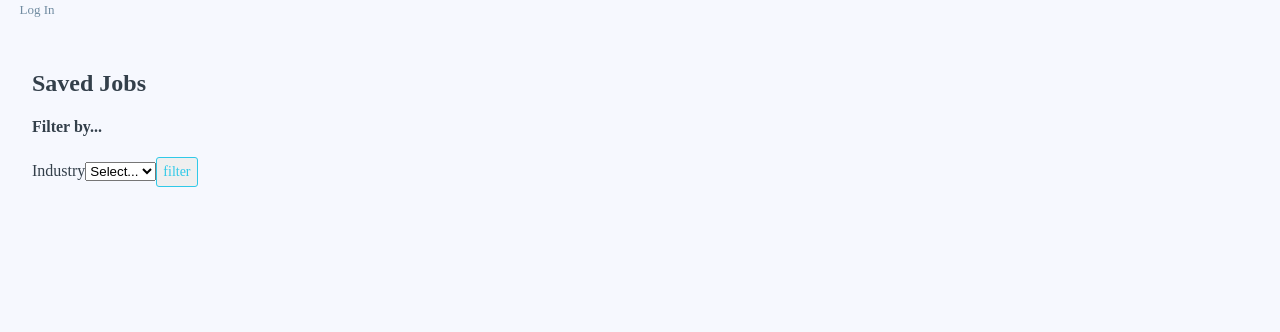
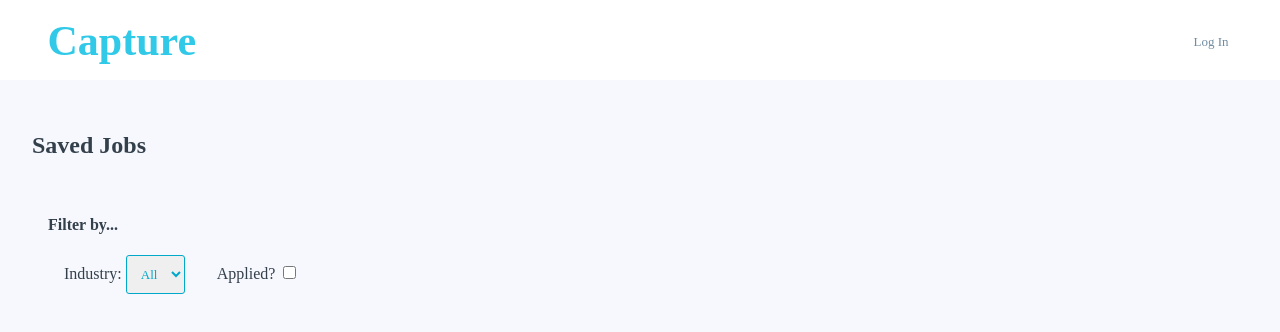
Before and after one commit to siobhanpmahoney/app-tracker, a React (Create React App) app: page /myjobs in a window 1280 px wide. Shown: the top 332 px of the page. Built offline with nearby package versions, Linux system fonts and the light colour scheme; a web font is replaced by a local one.

Commit message:
version used for video demo

```diff
--- a/src/App.css
+++ b/src/App.css
@@ -9,6 +9,15 @@ body {
   margin: 0em;
   padding: 0em;
   background: #f6f8fe;
+}
+
+.filters select {
+  border: 1px solid #00A8CA;
+  color: #00A8CA;
+  font-family: "Avenir";
+  font-size: 13px;
+  padding: 10px 10px;
+  border-radius: 3px;
 }
 
 input[type=submit] {
@@ -29,6 +38,24 @@ input[type=submit] {
   font-family: "Avenir";
   font-size: 14px;
   padding: 6px 6px;
+}
+
+.login input[type=text], input[type=password] {
+  border: 1px solid #00A8CA;
+  color: #00A8CA;
+  font-family: "Avenir";
+  font-size: 14px;
+  padding: 12px 12px;
+  margin: 1em
+}
+
+.appliedStatus input[type=checkbox] {
+  border: 1px solid #00A8CA;
+  color: #00A8CA;
+  font-family: "Avenir";
+  font-size: 14px;
+  padding: 6px 6px;
+  border-radius: 3px;
 }
 
 .myJobDetailDashboard input[type=checkbox] {
@@ -74,7 +101,6 @@ input[type=submit] {
   margin: 12px 6px;
   padding: 6px 6px;
   border-radius: 6px;
-
 }
 
 
--- a/src/components/Login.js
+++ b/src/components/Login.js
@@ -54,11 +54,14 @@ class Login extends React.Component {
   render() {
     console.log(this.props)
     return (
+      <div className="login">
+
       <form>
       <input type="text" name="username" onChange={this.formListener} />
       <input type="password" name="password" onChange={this.formListener} />
-      <button onClick={this.loginUser}>Login</button>
+      <button className="buttons" onClick={this.loginUser}>Login</button>
       </form>
+      </div>
     )
   }
 }
--- a/src/components/NavBar.js
+++ b/src/components/NavBar.js
@@ -3,6 +3,7 @@ import { bindActionCreators } from 'redux';
 import { connect } from 'react-redux';
 import * as Actions from '../actions'
 import { NavLink } from 'react-router-dom';
+import { withRouter } from 'react-router';
 
 const link = {
   width: '100px',
@@ -26,42 +27,44 @@ class NavBar extends React.Component {
   renderHTML = () => {
     if (!!this.props.currentUser) {
       return (
-        <div style={{backgroundColor:"white", padding:"1em"}}>
-          <span style={{color:"#30c9e8", fontSize:"42px", fontWeight:"800", fontFamily:"Montserrat", style:"inline", marginTop:"0.75em", padding:"0.75em"}}>Capture</span>
+        <span style={{backgroundColor:"white", padding:"1em", margin:"1em"}}>
+
           <span style={{float:"right", style:"inline"}}>
         <NavLink to="/" exact style={link} activeStyle={{backgroundColor:'#7FE6E1', color:"white", textDecoration:"none"}}>Profile</NavLink>
 
-        <NavLink to="/search/companies" exact style={link} activeStyle={{color:'#EBBF83', fontWeight:"800"}}>Explore Companies</NavLink>
+      <NavLink to="/search/jobs" exact style={link} activeStyle={{backgroundColor:'#7FE6E1', color:"white", textDecoration:"none"}}>Search Jobs</NavLink>
 
-        <NavLink to="/search/jobs" exact style={link} activeStyle={{backgroundColor:'#7FE6E1', color:"white", textDecoration:"none"}}>Search Jobs</NavLink>
+        <NavLink to="/search/companies" exact style={link} activeStyle={{backgroundColor:'#7FE6E1', color:"white", textDecoration:"none"}}>Explore Companies</NavLink>
+
+        <NavLink to="/myjobs" exact style={link} activeStyle={{backgroundColor:'#7FE6E1', color:"white", textDecoration:"none"}}>My Jobs</NavLink>
 
       <NavLink to="/mycompanies" exact style={link} activeStyle={{backgroundColor:'#7FE6E1', color:"white", textDecoration:"none"}}>My Companies</NavLink>
 
-      <NavLink to="/myjobs" exact style={link} activeStyle={{backgroundColor:'#7FE6E1', color:"white", textDecoration:"none"}}>My Jobs</NavLink>
 
     <NavLink onClick={this.props.logOutUser} to="/logout" exact style={link} activeStyle={{backgroundColor:'#7FE6E1', color:"white", textDecoration:"none"}}> Log Out </NavLink>
     </span>
-    </div>
+  </span>
   )
 
       } else {
         return (
-          <div>
+          <span style={{float:"right", style:"inline", margin:"1em"}}>
           <NavLink
             to="/login"
             exact
             style={link}
             activeStyle={{
-              background: '#FF5370'
+              backgroundColor:'#7FE6E1', color:"white", textDecoration:"none"
             }}>Log In</NavLink>
-            </div>
+        </span>
         )
       }
     }
 
   render() {
     return (
-      <div className="navbar">
+      <div className="navbar" style={{backgroundColor:"white", padding:"1em"}}>
+        <span style={{color:"#30c9e8", fontSize:"42px", fontWeight:"800", fontFamily:"Montserrat", style:"inline", marginTop:"0.75em", padding:"0.75em"}}>Capture</span>
         {this.renderHTML()}
       </div>)
     }
@@ -85,4 +88,4 @@ function mapDispatchToProps(dispatch) {
   return bindActionCreators(Actions, dispatch);
 }
 
-export default connect(mapStateToProps, mapDispatchToProps)(NavBar);
+export default withRouter(connect(mapStateToProps, mapDispatchToProps)(NavBar));
--- a/src/components/Profile.js
+++ b/src/components/Profile.js
@@ -3,6 +3,8 @@ import React from 'react'
 import { bindActionCreators } from 'redux';
 import { connect } from 'react-redux';
 import * as Actions from '../actions'
+import { withRouter } from 'react-router';
+
 import JobSuggestionContainer from './jobExplorer/JobSuggestionContainer'
 import CompanySuggestionContainer from './companyExplorer/CompanySuggestionContainer'
 import MyJobsResourceFeedInterviews from './myJobs/MyJobsResourceFeedInterviews'
@@ -43,14 +45,14 @@ class Profile extends React.Component {
         <div className="welcome">Welcome Back, {this.props.currentUser.user.username}!</div>
 
 
-        <div className="jobSuggestions" style={{background:"#cfdae6", margin:"1em -1em"}}>
+        <div className="jobSuggestions" style={{ margin:"1em -1em"}}>
           <div className="insideJobSuggestions" style={{margin:"1em", padding:"0.5em"}}>
           <h1><b>Suggested Jobs</b></h1>
           <JobSuggestionContainer currentUser={this.props.currentUser} savedJobs={this.props.savedJobs} savedCategories={this.props.savedCategories} savedIndustries={this.props.savedIndustries} addToSavedJobs={this.props.addToSavedJobs}  categoryUrl={this.categoryUrl()}/>
           </div>
         </div>
 
-        <div className="companySuggestionContainer" style={{margin:"1em", padding: "1em"}}>
+        <div className="companySuggestionContainer" style={{margin:"1em", padding: "1em", clear:"both"}}>
 
         <CompanySuggestionContainer industryUrl={this.industryUrl()} />
         </div>
@@ -78,4 +80,4 @@ function mapDispatchToProps(dispatch) {
   return bindActionCreators(Actions, dispatch);
 }
 
-export default connect(mapStateToProps, mapDispatchToProps)(Profile);
+export default withRouter(connect(mapStateToProps, mapDispatchToProps)(Profile));
--- a/src/components/companyExplorer/CompanyDetail.js
+++ b/src/components/companyExplorer/CompanyDetail.js
@@ -93,9 +93,6 @@ class CompanyDetail extends React.Component {
     </div>
   }
 
-    <div className="myCompanySocial" style={{clear:"both"}}>
-      <h2>Keep Up-to-Date with {this.state.company.name} on Social Media</h2>
-    </div>
 
 {this.state.company &&
     <div className="myCompanyPressReleases" style={{clear:"both"}}>
--- a/src/components/jobExplorer/JobSuggestionContainer.js
+++ b/src/components/jobExplorer/JobSuggestionContainer.js
@@ -56,7 +56,6 @@ class JobSuggestionContainer extends React.Component {
           return <JobSearchResultItem job={j} key={j.id} savedJobs={this.props.savedJobs} addToSavedJobs={this.props.addToSavedJobs} museJobId={j.id}/>
         })}
 
-xxxx
 </div>
       </div>
     )
--- a/src/components/myJobs/MyJobsContainer.js
+++ b/src/components/myJobs/MyJobsContainer.js
@@ -19,11 +19,16 @@ class MyJobsContainer extends React.Component {
 
 
   filterSelect = (event) => {
-    event.preventDefault()
     let filterName = event.target.name
-    let filterValue = event.target.value
-    let currentState = this.state.filterSelection
-    currentState[filterName] = filterValue
+    let filterValue = event.target.type === 'checkbox' ? event.target.checked : event.target.value
+    let currentState = Object.assign({},
+      this.state.filterSelection
+    );
+    if (event.target.value != '') {
+      currentState[filterName] = filterValue
+    } else {
+      delete currentState[filterName];
+    }
     this.setState({
       filterSelection: currentState
     })
@@ -37,7 +42,6 @@ class MyJobsContainer extends React.Component {
       let jobs = this.props.savedJobs.slice(0)
       filters.forEach((f) => {
         jobs = jobs.filter((job) => job[f] == this.state.filterSelection[f])
-        return jobs
       })
       console.log(jobs)
       return jobs
@@ -46,6 +50,7 @@ class MyJobsContainer extends React.Component {
 
 
   render() {
+    console.log("in render")
     console.log(this.state)
     const displayJobs = this.showJobs()
     console.log(displayJobs)
@@ -53,21 +58,29 @@ class MyJobsContainer extends React.Component {
       <div className="mySavedJobList">
         <h2>Saved Jobs</h2>
 
-        <div className="industryFilter">
+        <div className="filters" style={{float:"left", padding:"1em"}}>
+
           <h4>Filter by... </h4>
-          <label>Industry
-            <select name="company_industry" onChange={this.filterSelect}>
-              <option value=''>Select...</option>
+          <span className="industryFilter" style={{padding:"1em"}}>
+          <label style={{paddingRight:"1em"}}>Industry: <select name="company_industry" onChange={this.filterSelect}>
+              <option value=''>All</option>
             {this.props.savedIndustries.map((industry) => {
               return <option value={industry.name} name="company_industry">{industry.name}</option>
             })}
             </select>
-            <input type="submit" onClick={this.showJobs} value="filter" />
+
           </label>
+          </span>
+
+          <span className="appliedStatus">
+            <label style={{paddingRight:"1em"}}>Applied? <input type="checkbox" name="applied_status" onChange={this.filterSelect} /></label>
+
+          </span>
         </div>
 
-
+        <div style={{clear:"both"}}>
         <MyJobsList user = {this.props.user} savedJobs={displayJobs} savedCompanies={this.props.savedCompanies} savedNotes={this.props.savedNotes} loadSavedJob={this.props.loadSavedJob} />
+        </div>
       </div>
     )
   }
--- a/src/components/myJobs/MyJobsList.js
+++ b/src/components/myJobs/MyJobsList.js
@@ -1,11 +1,6 @@
 import React from 'react'
 import MyJobsItem from './MyJobsItem'
-import { bindActionCreators } from 'redux';
-import { connect } from 'react-redux';
-import * as Actions from '../../actions'
 import {BrowserRouter as Router, Route, Switch, Redirect, NavLink, Link, withRouter, HashRouter} from 'react-router-dom';
-
-
 
 
 const MyJobsList = ({user, savedJobs, savedCompanies, savedNotes, loadSavedJob}) => {
@@ -22,20 +17,5 @@ const MyJobsList = ({user, savedJobs, savedCompanies, savedNotes, loadSavedJob})
   )
 }
 
-function mapStateToProps(state, props) {
-  return {
-    currentUser: state.user.currentUser,
-    savedJobs: state.user.savedJobs,
-    savedCompanies: state.user.savedCompanies,
-    savedNotes: state.user.savedNotes,
-    savedBookmarks: state.user.savedBookmarks,
-    savedCategories: state.user.savedCategories,
-    savedIndustries: state.user.savedIndustries
-  }
-}
 
-function mapDispatchToProps(dispatch) {
-  return bindActionCreators(Actions, dispatch);
-}
-
-export default connect(mapStateToProps, mapDispatchToProps)(MyJobsList);
+export default MyJobsList;
```
